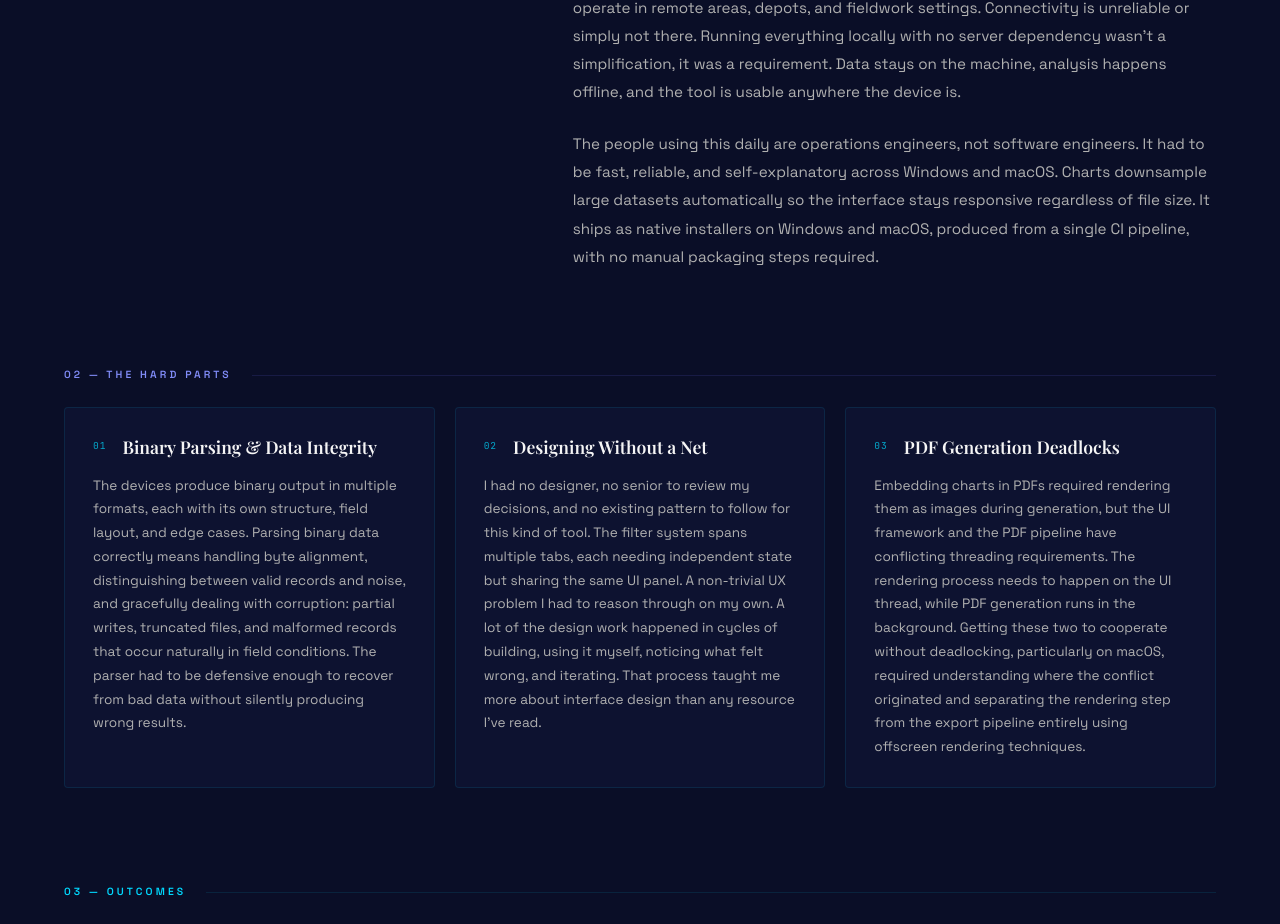
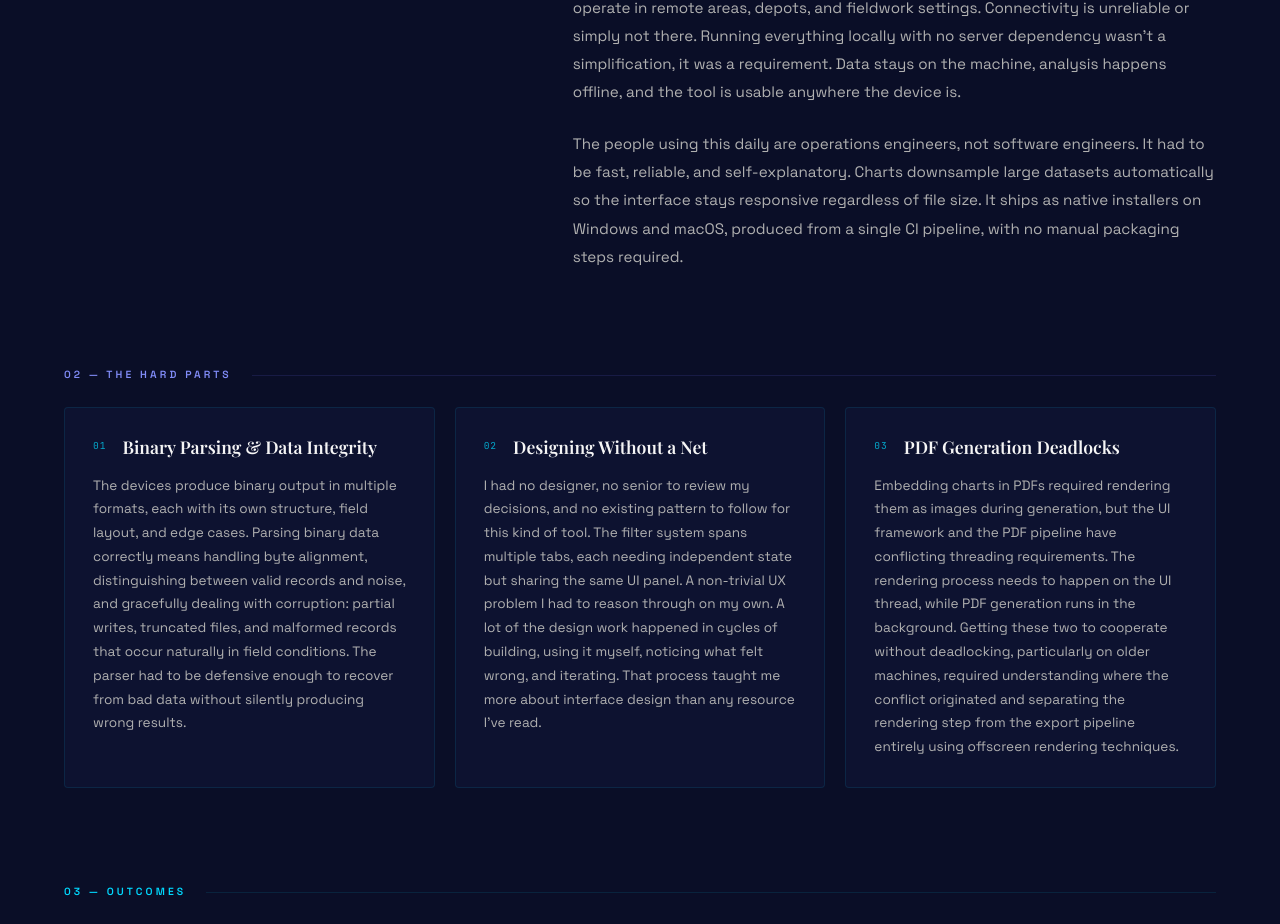
Before and after one commit to tnahata/tanish-portfolio, a Next.js app: page /projects/esmon in a window 1280 px wide. Shown: the part 1397-2321 px from the top of the page. Built offline with nearby package versions, Linux system fonts and the light colour scheme.

Commit message:
remove macos instances from text

```diff
--- a/app/projects/esmon/page.tsx
+++ b/app/projects/esmon/page.tsx
@@ -202,7 +202,7 @@ export default function ESMONPage() {
               A core constraint shaped the architecture from the start: the application needs to work in environments where internet access cannot be assumed. These devices operate in remote areas, depots, and fieldwork settings. Connectivity is unreliable or simply not there. Running everything locally with no server dependency wasn&apos;t a simplification, it was a requirement. Data stays on the machine, analysis happens offline, and the tool is usable anywhere the device is.
             </p>
             <p className="" style={{ fontFamily: 'var(--font-body)', fontSize: '0.95rem', lineHeight: '1.85', color: 'var(--color-text-muted)' }}>
-              The people using this daily are operations engineers, not software engineers. It had to be fast, reliable, and self-explanatory across Windows and macOS. Charts downsample large datasets automatically so the interface stays responsive regardless of file size. It ships as native installers on Windows and macOS, produced from a single CI pipeline, with no manual packaging steps required.
+              The people using this daily are operations engineers, not software engineers. It had to be fast, reliable, and self-explanatory. Charts downsample large datasets automatically so the interface stays responsive regardless of file size. It ships as native installers on Windows and macOS, produced from a single CI pipeline, with no manual packaging steps required.
             </p>
           </div>
         </div>
@@ -230,7 +230,7 @@ export default function ESMONPage() {
             {
               num: '03',
               title: 'PDF Generation Deadlocks',
-              body: 'Embedding charts in PDFs required rendering them as images during generation, but the UI framework and the PDF pipeline have conflicting threading requirements. The rendering process needs to happen on the UI thread, while PDF generation runs in the background. Getting these two to cooperate without deadlocking, particularly on macOS, required understanding where the conflict originated and separating the rendering step from the export pipeline entirely using offscreen rendering techniques.',
+              body: 'Embedding charts in PDFs required rendering them as images during generation, but the UI framework and the PDF pipeline have conflicting threading requirements. The rendering process needs to happen on the UI thread, while PDF generation runs in the background. Getting these two to cooperate without deadlocking, particularly on older machines, required understanding where the conflict originated and separating the rendering step from the export pipeline entirely using offscreen rendering techniques.',
             },
           ].map(({ num, title, body }) => (
             <div key={num} className="p-7"
```
